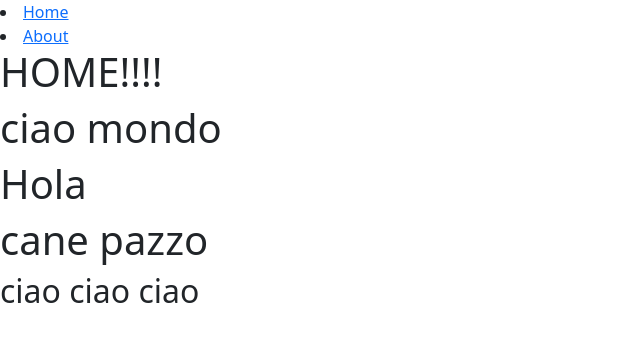
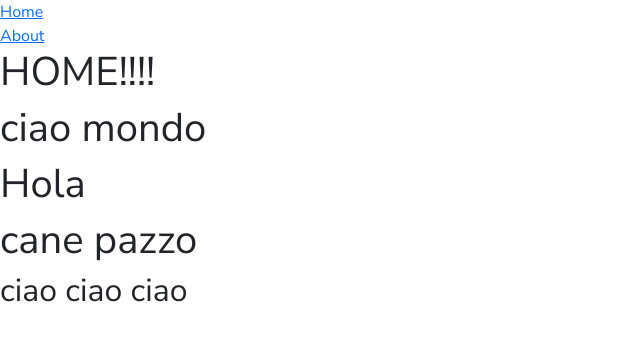
Before and after one commit to danipetro21/boolBNB, a Vue app in the folder frontend/: page / in a window 1280 px wide. Shown: the top 342 px of the page, without its empty margins (0-640 px from the left). Built offline with nearby package versions, Linux system fonts and the light colour scheme.

Commit message:
favicon added, font imported

```diff
--- a/frontend/index.html
+++ b/frontend/index.html
@@ -1,13 +1,21 @@
 <!DOCTYPE html>
 <html lang="en">
+
 <head>
   <meta charset="UTF-8" />
-    <link rel="icon" type="image/svg+xml" href="/vite.svg" />
+  <link rel="icon" type="image/png" href="/favicon-boolbnb.png">
   <meta name="viewport" content="width=device-width, initial-scale=1.0" />
-    <title>Vite + Vue</title>
+
+  <!-- Font nunito sans, light, regular, semibold, bold -->
+  <link rel="preconnect" href="https://fonts.googleapis.com">
+  <link rel="preconnect" href="https://fonts.gstatic.com" crossorigin>
+  <link href="https://fonts.googleapis.com/css2?family=Nunito+Sans:wght@300;400;600;700&display=swap" rel="stylesheet">
+  <title>Boolbnb</title>
 </head>
+
 <body>
   <div id="app"></div>
   <script type="module" src="/src/main.js"></script>
 </body>
+
 </html>
--- a/frontend/src/style/general.scss
+++ b/frontend/src/style/general.scss
@@ -0,0 +1,9 @@
+body {
+  font-family: 'Nunito Sans',
+    sans-serif;
+}
+
+ul,
+li {
+  list-style: none;
+}
```
Also changed, not shown: frontend/src/App.vue (+6 -7 lines), frontend/src/style/partials/_mixins.scss (added), frontend/src/style/partials/_variables.scss (added). Lines whose indentation alone changed are shown as unchanged.
